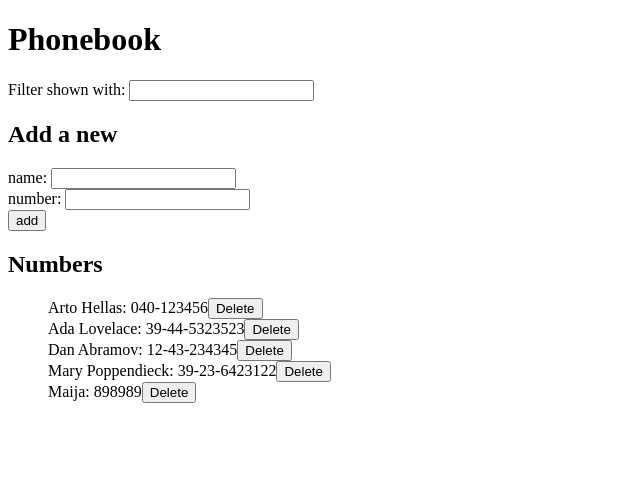
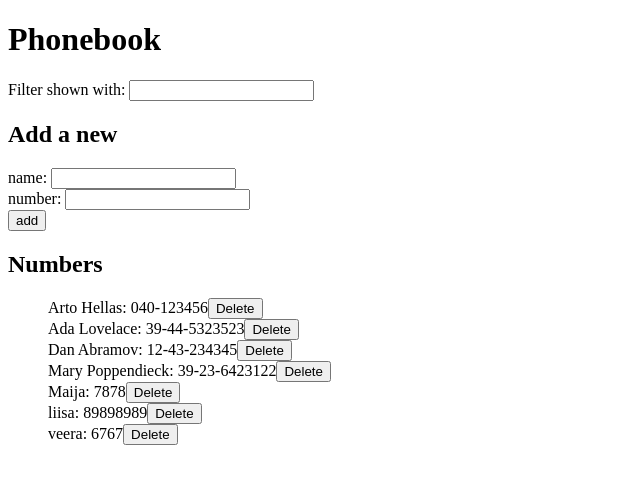
Before and after one commit to vapppu/react-soveltavat-04-puhelinluettelo, a React (Vite) app: page / in a window 1280 px wide. Shown: the top 484 px of the page, without its empty margins (0-640 px from the left). Built offline with nearby package versions, Linux system fonts and the light colour scheme; data requests are answered from the project's data file.

Commit message:
If person is already in book with a different number, ask user if user wants to update number to the new one

```diff
--- a/db.json
+++ b/db.json
@@ -22,8 +22,18 @@
     },
     {
       "name": "Maija",
-      "number": "898989",
+      "number": "7878",
       "id": 5
+    },
+    {
+      "name": "liisa",
+      "number": "89898989",
+      "id": 6
+    },
+    {
+      "name": "veera",
+      "number": "6767",
+      "id": 7
     }
   ]
 }
--- a/src/App.jsx
+++ b/src/App.jsx
@@ -1,81 +1,112 @@
 import { useState, useEffect } from "react";
 
-import AddPerson from './components/AddPerson'
-import ListPersons from './components/ListPersons'
-import FilterForm from './components/FilterForm'
-import personService from './services/persons'
+import AddPerson from "./components/AddPerson";
+import ListPersons from "./components/ListPersons";
+import FilterForm from "./components/FilterForm";
+import personService from "./services/persons";
 
 const App = () => {
-  const [persons, setPersons] = useState([])
-  const [filteredPersons, setFilteredPersons] = useState(persons)
+  const [persons, setPersons] = useState([]);
+  const [filteredPersons, setFilteredPersons] = useState(persons);
   const [searchTerm, setSearchTerm] = useState("");
 
-  const personDB = 'http://localhost:3001/persons'
+  const personDB = "http://localhost:3001/persons";
 
   useEffect(() => {
-    console.log("Fetch persons")
-    personService
-      .getAll()
-      .then((initialPersons) => {
-        setPersons(initialPersons)
-      })
-  }, [])
+    console.log("Fetch persons");
+    personService.getAll().then((initialPersons) => {
+      setPersons(initialPersons);
+    });
+  }, []);
 
   useEffect(() => {
-    setFilteredPersons(persons)
-  }, [persons])
+    setFilteredPersons(persons);
+  }, [persons]);
 
   const filterPersons = (substring) => {
-    const filtered = persons.filter((person) => person.name.toLowerCase().includes(substring.toLowerCase()))
-    setFilteredPersons(filtered)
+    const filtered = persons.filter((person) =>
+      person.name.toLowerCase().includes(substring.toLowerCase())
+    );
+    setFilteredPersons(filtered);
+  };
+
+  const addPerson = (person) => {
+
+    const personInBook = persons.find(
+      (personInList) =>
+        personInList.name.toLowerCase() === person.name.toLowerCase()
+    )
+
+    if (!personInBook) {
+      personService.create(person).then((returnedPerson) => {
+        console.log(returnedPerson);
+        const newPersons = persons.concat(returnedPerson);
+        setPersons(newPersons);
+        setFilteredPersons(newPersons);
+      });
+    }
+    else if (personInBook.number === person.number) {
+      alert(`${personInBook.name} is already added in the phone book`);
       }
 
-  const addPerson = (person) => {
-    if (!persons.find((personInList) => personInList.name.toLowerCase() === person.name.toLowerCase())) {
+      else if (window.confirm(`Person ${person.name} is already added in the phone book. Replace old number with new one?`))
+        {
           personService
-        .create(person)
-        .then(returnedPerson => {
-          console.log(returnedPerson)
-          const newPersons = persons.concat(returnedPerson)
+          .update(personInBook.id, person)
+          .then((response) =>  {
+            const newPersons = persons.map((person) => (person.id !== response.id ? person : response))
             setPersons(newPersons)
             setFilteredPersons(newPersons)
             })
+
     }
 
-    else {
-      alert(`${person.name} is already added in the phone book`)
-    }
-  }
+};
 
   const removePerson = (person) => {
-    console.log(`Button clicked to remove person ${person.name}`)
-    const personToRemove = persons.find((personInList) => personInList.id === person.id)
-    if (personToRemove && (window.confirm(`Do you really want to delete ${personToRemove.name}`))) {
+    console.log(`Button clicked to remove person ${person.name}`);
+    const personToRemove = persons.find(
+      (personInList) => personInList.id === person.id
+    );
+    if (
+      personToRemove &&
+      window.confirm(`Do you really want to delete ${personToRemove.name}?`)
+    ) {
       personService
         .remove(personToRemove.id)
         .then((response) => {
-        const newPersons = persons.filter(person => person.id !== personToRemove.id)
-        setPersons(newPersons)
-        setFilteredPersons(newPersons)
+          const newPersons = persons.filter(
+            (person) => person.id !== personToRemove.id
+          );
+          setPersons(newPersons);
+          setFilteredPersons(newPersons);
         })
-      .catch(error => {
-        alert(`Person ${person.name} was already deleted from server`)
-        setPersons(persons.filter(person => person.id !== personToRemove.id))
-      })
+        .catch((error) => {
+          alert(`Person ${person.name} was already deleted from server`);
+          setPersons(
+            persons.filter((person) => person.id !== personToRemove.id)
+          );
+        });
     }
-  }
+  };
 
   const updateSearchTerm = (string) => {
-    setSearchTerm(string)
-  }
-
+    setSearchTerm(string);
+  };
 
   return (
     <div>
       <h1>Phonebook</h1>
-      <FilterForm filterPersons={filterPersons} searchTerm = {searchTerm} updateSearchTerm = {updateSearchTerm}/>
-      <AddPerson persons = {persons} addPerson = {addPerson}/>
-      <ListPersons filteredPersons = {filteredPersons} removePerson = {removePerson}/>
+      <FilterForm
+        filterPersons={filterPersons}
+        searchTerm={searchTerm}
+        updateSearchTerm={updateSearchTerm}
+      />
+      <AddPerson persons={persons} addPerson={addPerson} />
+      <ListPersons
+        filteredPersons={filteredPersons}
+        removePerson={removePerson}
+      />
     </div>
   );
 };
```
Lines whose indentation alone changed are shown as unchanged.
